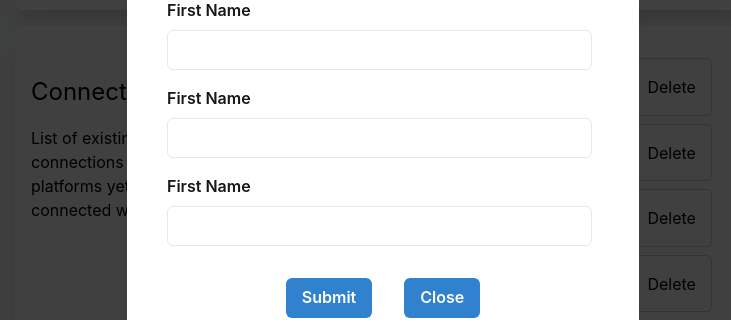
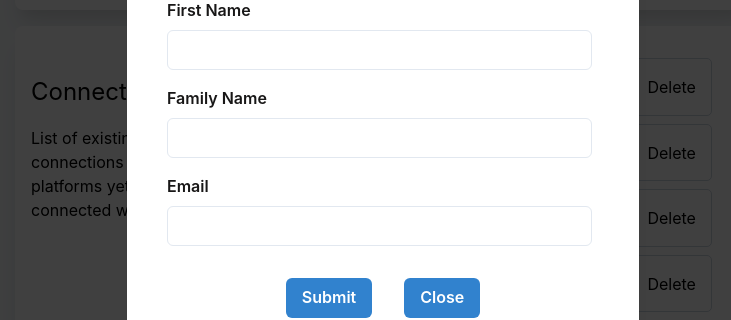
Before and after one commit to AndreiNPaun/passport-auth, a React (Create React App) app in the folder client/: page /account-management in a window 1280 px wide. Both pictures are taken after a click on the button "Edit Information". Shown: the part 278-598 px from the top of the page, without its empty margins (257-988 px from the left). Built offline with nearby package versions, Linux system fonts and the light colour scheme; no server answers.

Commit message:
adjustment added to modal

```diff
--- a/client/src/components/AccountManagement/EditProfile.js
+++ b/client/src/components/AccountManagement/EditProfile.js
@@ -47,6 +47,30 @@ const EditProfile = (props) => {
     dispatch(setFormClose());
   };
 
+  const fields = [
+    {
+      htmlFor: 'givenName',
+      labelText: 'First Name',
+      id: 'givenName',
+      ref: givenNameInputRef,
+      value: 'givenName',
+    },
+    {
+      htmlFor: 'familyName',
+      labelText: 'Family Name',
+      id: 'familyName',
+      ref: familyNameInputRef,
+      value: 'familyName',
+    },
+    {
+      htmlFor: 'email',
+      labelText: 'Email',
+      id: 'email',
+      ref: emailInputRef,
+      value: 'email',
+    },
+  ];
+
   return (
     <Modal
       modalTitle="Edit Account"
@@ -54,7 +78,7 @@ const EditProfile = (props) => {
       onClickCancel={closeFormHandler}
       onClickSubmit={submitHandler}
       value={props.userData}
-      inputRef={{ givenNameInputRef, familyNameInputRef, emailInputRef }}
+      fields={fields}
       // errorText={errorMessage}
     />
   );
--- a/client/src/components/UI/ModalForm.js
+++ b/client/src/components/UI/ModalForm.js
@@ -11,7 +11,7 @@ const Modal = ({
   onClickCancel,
   onClickSubmit,
   value,
-  inputRef,
+  fields,
   cardStyle,
   errorText,
 }) => {
@@ -33,7 +33,7 @@ const Modal = ({
   return (
     <Box {...backgroundStyle} onClick={onClickCancel}>
       <Box w="40%" ml="30%" onClick={stopPropagation}>
-        <Card mt="20vh" cardStyle={cardStyle}>
+        <Card mt="20vh" styles={cardStyle}>
           <Text
             p="1rem"
             m="0 auto"
@@ -52,39 +52,19 @@ const Modal = ({
           {/* <Text pl="1.5rem" pb="0.3rem" color="red">
             {errorText}
           </Text> */}
-          <Box ml="2.5rem">
-            <InputFields
-              htmlFor="givenName"
-              labelText="First Name"
-              id="givenName"
-              defaultValue={value?.givenName || ''}
-              ref={inputRef.givenNameInputRef}
-              inputStyle={{ w: '90%' }}
-              required
-            />
-          </Box>
-          <Box ml="2.5rem">
-            <InputFields
-              htmlFor="givenName"
-              labelText="First Name"
-              id="givenName"
-              defaultValue={value?.familyName || ''}
-              ref={inputRef.familyNameInputRef}
-              inputStyle={{ w: '90%' }}
-              required
-            />
-          </Box>
-          <Box ml="2.5rem">
-            <InputFields
-              htmlFor="givenName"
-              labelText="First Name"
-              id="givenName"
-              defaultValue={value?.email || ''}
-              ref={inputRef.emailInputRef}
-              inputStyle={{ w: '90%' }}
-              required
-            />
-          </Box>
+          {fields.map((field) => (
+            <Box key={field.id} ml="2.5rem">
+              <InputFields
+                htmlFor={field.htmlFor}
+                labelText={field.labelText}
+                id={field.id}
+                defaultValue={value?.[field.value] || ''}
+                ref={field.ref}
+                inputStyle={{ w: '90%' }}
+                required
+              />
+            </Box>
+          ))}
           <Center mt="1rem">
             <CustomButton m="1rem" type="submit" onClick={onClickSubmit}>
               Submit
```
